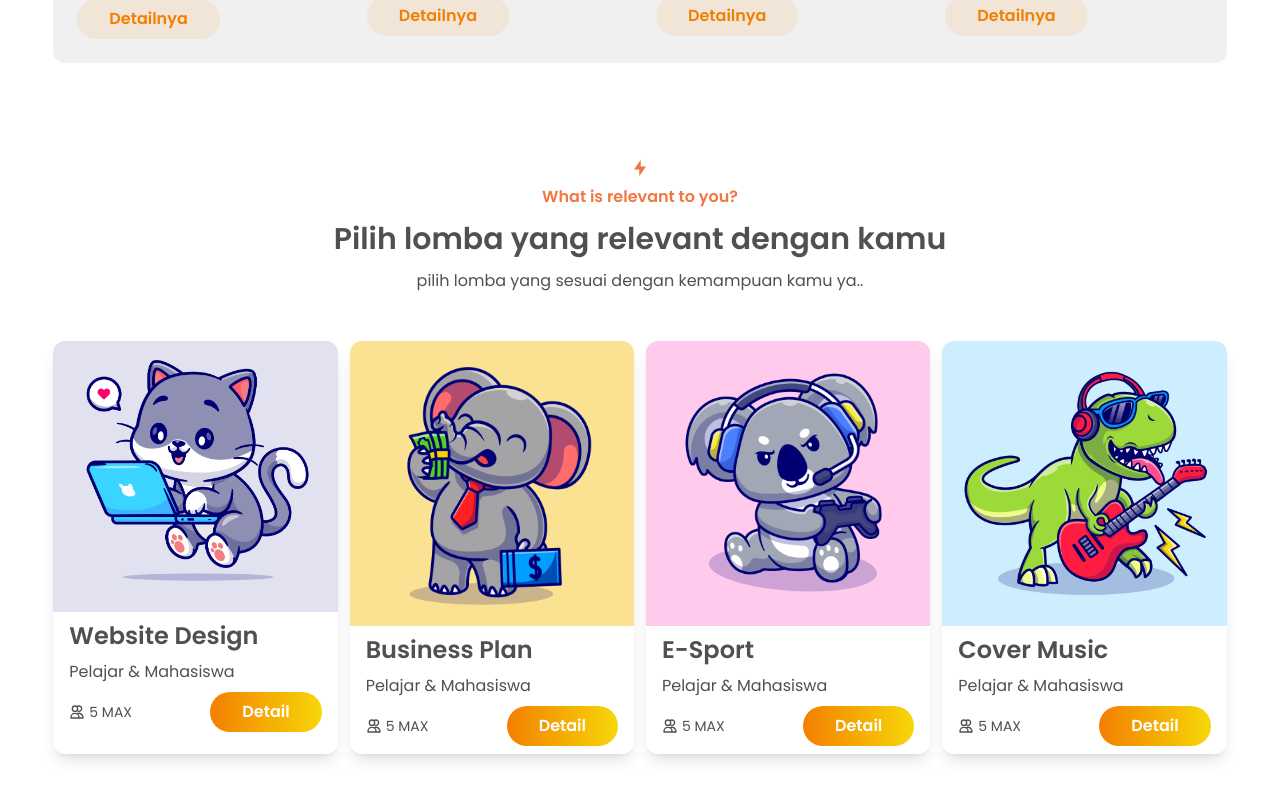
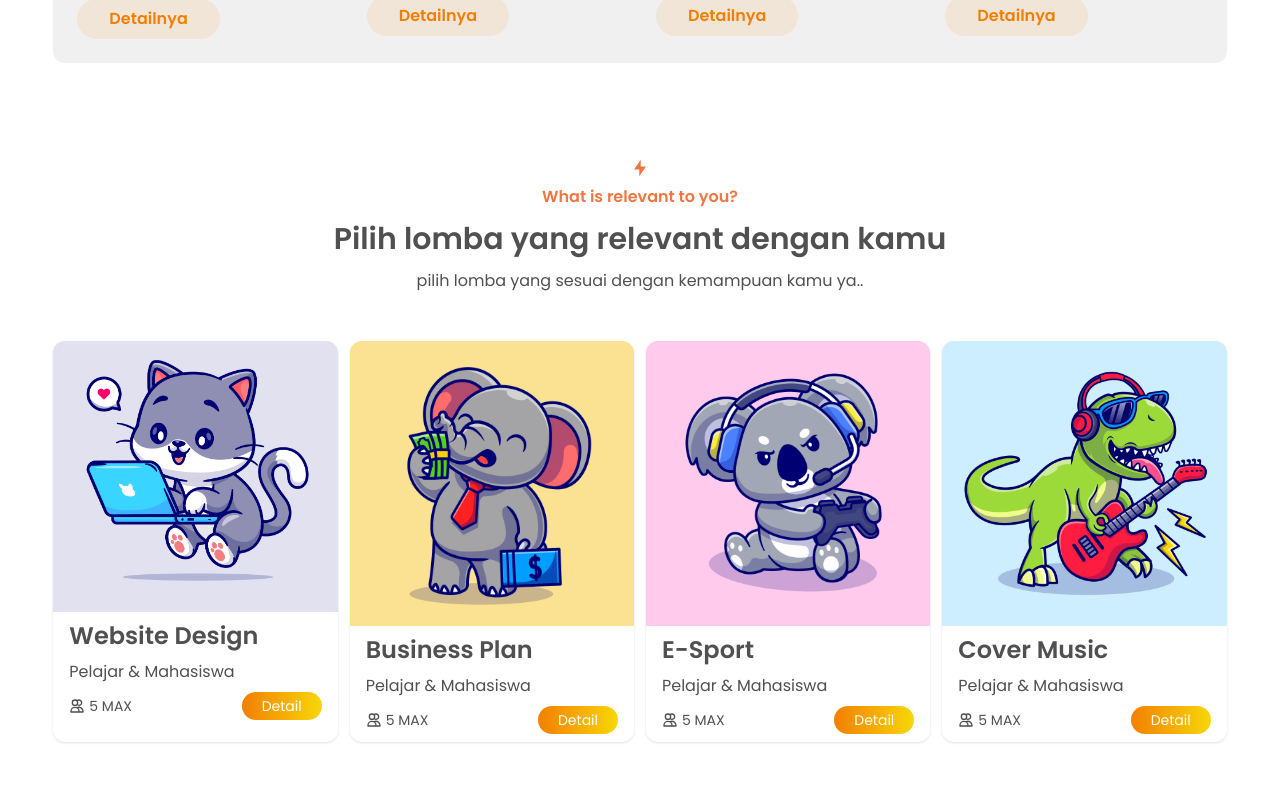
Before and after one commit to rianmz-genz/webiitc, a Next.js app: page / in a window 1280 px wide. Shown: the part 2038-2838 px from the top of the page. Built offline with nearby package versions, Linux system fonts and the light colour scheme.

Commit message:
add competition hover animation

```diff
--- a/components/atoms/CompetitonCard.js
+++ b/components/atoms/CompetitonCard.js
@@ -6,7 +6,7 @@ import Button from './Button'
 
 const CompetitonCard = ({imgSrc, title, category, maxMembers}) => {
   return (
-    <li className='rounded-xl w-full overflow-hidden shadow-lg'>
+    <li className='rounded-xl w-full overflow-hidden shadow transition-all duration-300 hover:shadow-lg'>
             <Image
                 className='w-full'
                 src={imgSrc}
@@ -22,7 +22,7 @@ const CompetitonCard = ({imgSrc, title, category, maxMembers}) => {
                     <HiOutlineUsers className='text-dark' />
                     <Text size={'small'}>{maxMembers} MAX</Text>
                     </div>
-                    <Button>Detail</Button>
+                    <Button size={'sm'}>Detail</Button>
                 </div>
             </div>
         </li>
```
